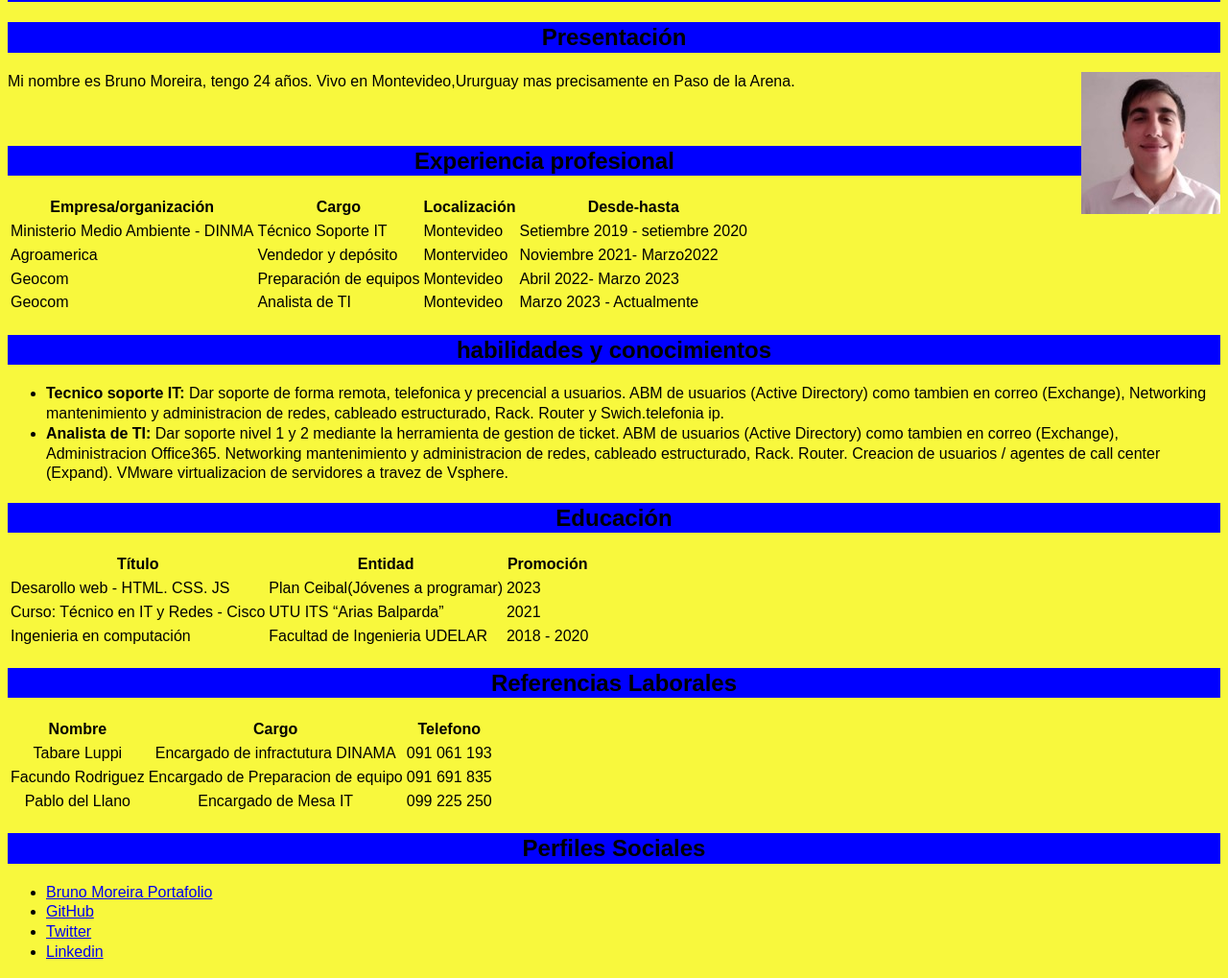
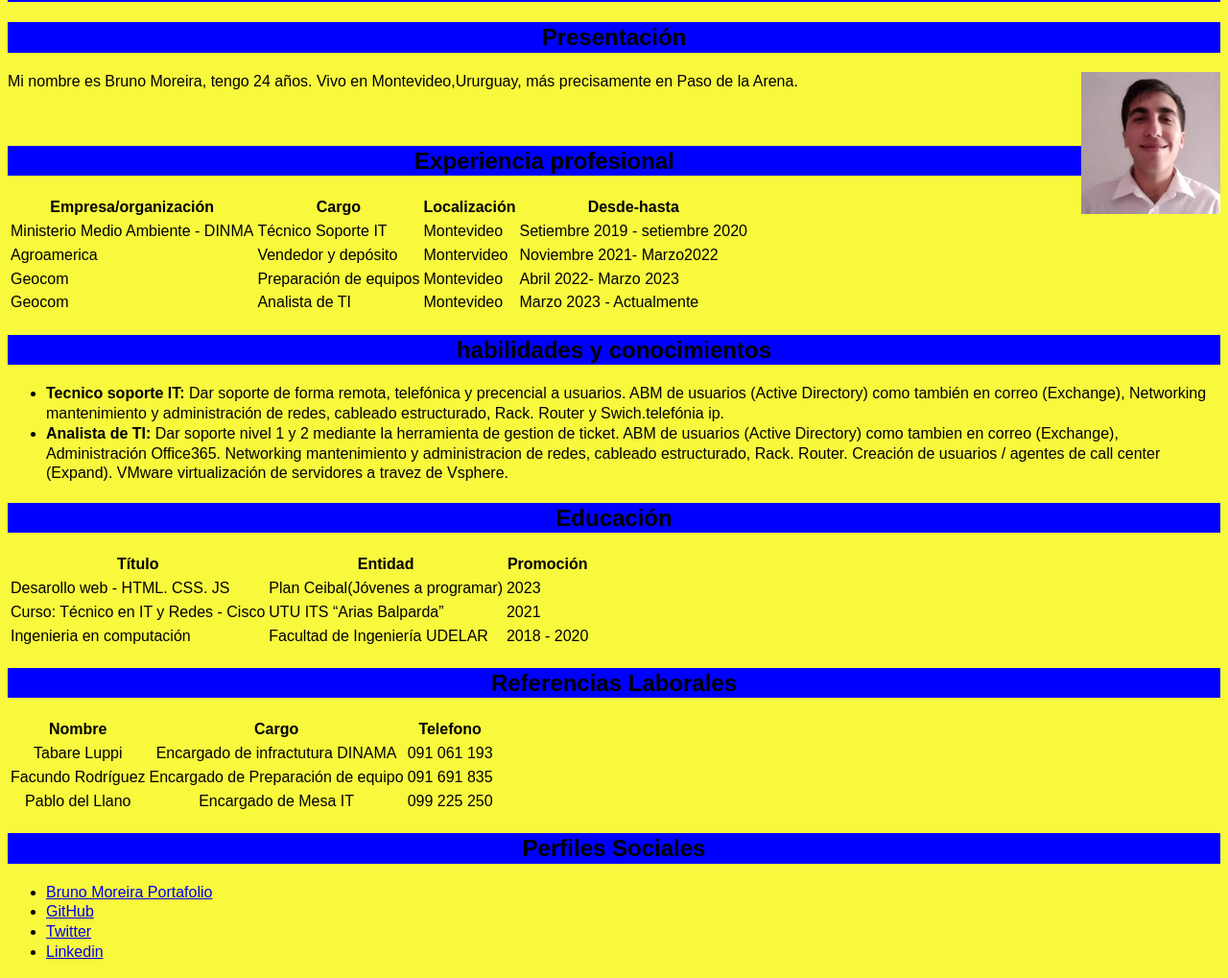
Before and after one commit to moreirabrunoo/moreirabrunoo.github.io, a plain HTML site: page miporfolio.html in a window 1280 px wide. Shown: the part 61-1080 px from the top of the page at 96% size. Drawn offline with Linux system fonts and the light colour scheme.

Commit message:
Update miporfolio.html

```diff
--- a/miporfolio.html
+++ b/miporfolio.html
@@ -12,7 +12,7 @@
 
     <h2 class="presentacion">Presentación </h2>
 
-    <p>Mi nombre es Bruno Moreira, tengo 24 años. Vivo en Montevideo,Ururguay mas precisamente en Paso de la Arena.<img src="foto.jpg" align="right">
+    <p>Mi nombre es Bruno Moreira, tengo 24 años. Vivo en Montevideo,Ururguay, más precisamente en Paso de la Arena.<img src="foto.jpg" align="right">
     </p>
     &nbsp;
     &nbsp;
@@ -59,9 +59,9 @@
     <h2 class="habilidades">habilidades y conocimientos</h2>
 
     <ul>
-        <li><strong>Tecnico soporte IT: </strong>Dar soporte de forma remota, telefonica y precencial a usuarios. ABM de usuarios (Active Directory) como tambien en correo (Exchange), Networking mantenimiento y administracion de redes, cableado estructurado, Rack. Router y Swich.telefonia ip. </li>
+        <li><strong>Tecnico soporte IT: </strong>Dar soporte de forma remota, telefónica y precencial a usuarios. ABM de usuarios (Active Directory) como también en correo (Exchange), Networking mantenimiento y administración de redes, cableado estructurado, Rack. Router y Swich.telefónia ip. </li>
 
-        <li><strong> Analista de TI:</strong> Dar soporte nivel 1 y 2 mediante la herramienta de gestion de ticket. ABM de usuarios (Active Directory) como tambien en correo (Exchange), Administracion Office365. Networking mantenimiento y administracion de redes, cableado estructurado, Rack. Router. Creacion de usuarios / agentes de call center (Expand). VMware virtualizacion de servidores a travez de Vsphere. </li>
+        <li><strong> Analista de TI:</strong> Dar soporte nivel 1 y 2 mediante la herramienta de gestion de ticket. ABM de usuarios (Active Directory) como tambien en correo (Exchange), Administración Office365. Networking mantenimiento y administracion de redes, cableado estructurado, Rack. Router. Creación de usuarios / agentes de call center (Expand). VMware virtualización de servidores a travez de Vsphere. </li>
 
     </ul>
 
@@ -85,7 +85,7 @@
         </tr>
         <tr>
             <td>Ingenieria en computación</td>
-            <td>Facultad de Ingenieria UDELAR </td>
+            <td>Facultad de Ingeniería UDELAR </td>
             <td>2018 - 2020</td>
         </tr>
 
@@ -106,8 +106,8 @@
                 <td>091 061 193</td>
             </tr>
             <tr>
-                <td>Facundo Rodriguez</td>
-                <td>Encargado de Preparacion de equipo</td>
+                <td>Facundo Rodríguez</td>
+                <td>Encargado de Preparación de equipo</td>
                 <td>091 691 835</td>
             </tr>
             <tr>
```
